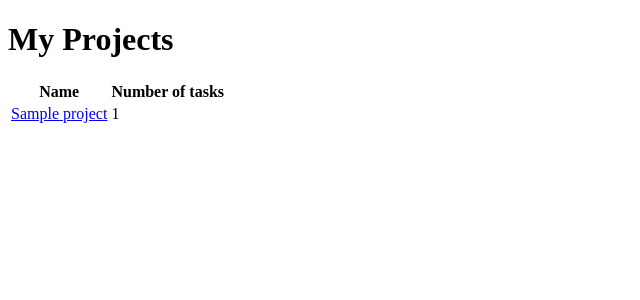
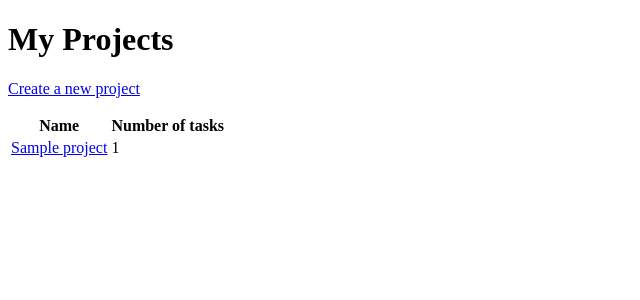
Before and after one commit to rkschlos/Project-Alpha, a Django app: page /projects/ in a window 1280 px wide. Shown: the top 300 px of the page, without its empty margins (0-640 px from the left). Run offline with Django 4.2, Linux system fonts and the light colour scheme; a user stored in the database is signed in; tables that the repository leaves empty hold one stand-in row (values such as "Sample post").

Commit message:
Feature 14 complete

```diff
--- a/projects/templates/projects/list.html
+++ b/projects/templates/projects/list.html
@@ -5,6 +5,7 @@
 <main>
     <div>
         <h1>My Projects</h1>
+        <p><a href="{%url "create_project" %}">Create a new project</a></p>
         {% if project_list|length == 0 %}
         <p>You are not assigned to any projects</p>
         {% else %}
--- a/projects/urls.py
+++ b/projects/urls.py
@@ -3,10 +3,12 @@ from django.urls import path
 from projects.views import (
     ProjectListView,
     ProjectDetailView,
+    ProjectCreateView,
 )
 
 
 urlpatterns = [
     path("", ProjectListView.as_view(), name="list_projects"),
     path("<int:pk>/", ProjectDetailView.as_view(), name="show_project"),
+    path("create/", ProjectCreateView.as_view(), name="create_project"),
 ]
--- a/projects/views.py
+++ b/projects/views.py
@@ -1,4 +1,5 @@
-from django.shortcuts import render
+from django.shortcuts import render, redirect
+from django.urls import reverse_lazy
 from django.views.generic.list import ListView
 from django.views.generic.edit import CreateView
 from django.views.generic.detail import DetailView
@@ -21,3 +22,20 @@ class ProjectDetailView(LoginRequiredMixin, DetailView):
 
     def get_queryset(self):
         return Project.objects.filter(members=self.request.user)
+
+
+class ProjectCreateView(LoginRequiredMixin, CreateView):
+    model = Project
+    template_name = "projects/create.html"
+    fields = ["name", "description", "members"]
+    success_url = reverse_lazy("show_project")
+
+    # very unsure about part below. Wasn't sure how to
+    # assign item.members = self.request.user
+
+    def form_valid(self, form):
+        item = form.save(commit=False)
+        item.auth_User = self.request.user
+        item.save()
+        form.save_m2m()
+        return redirect("show_project", pk=item.id)
```
Also changed, not shown: projects/templates/projects/create.html (added, +15 -0 lines).
